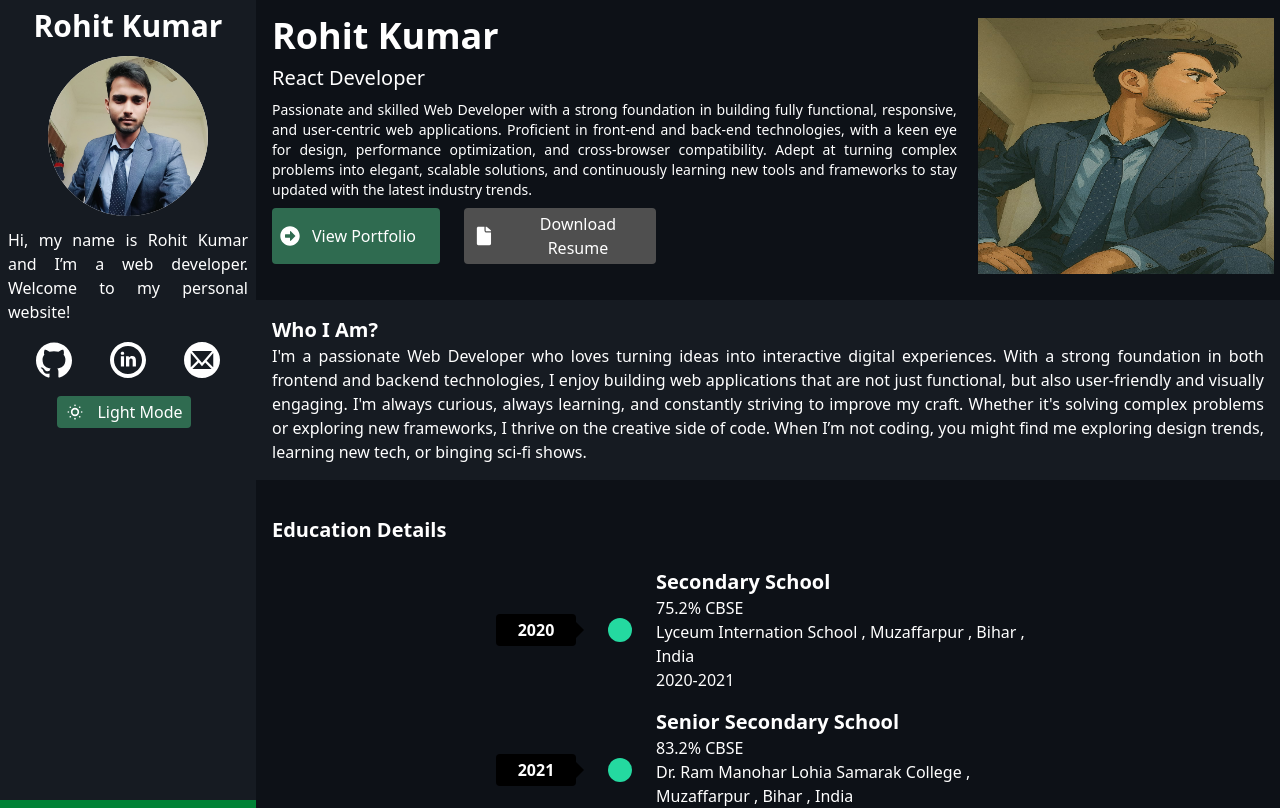
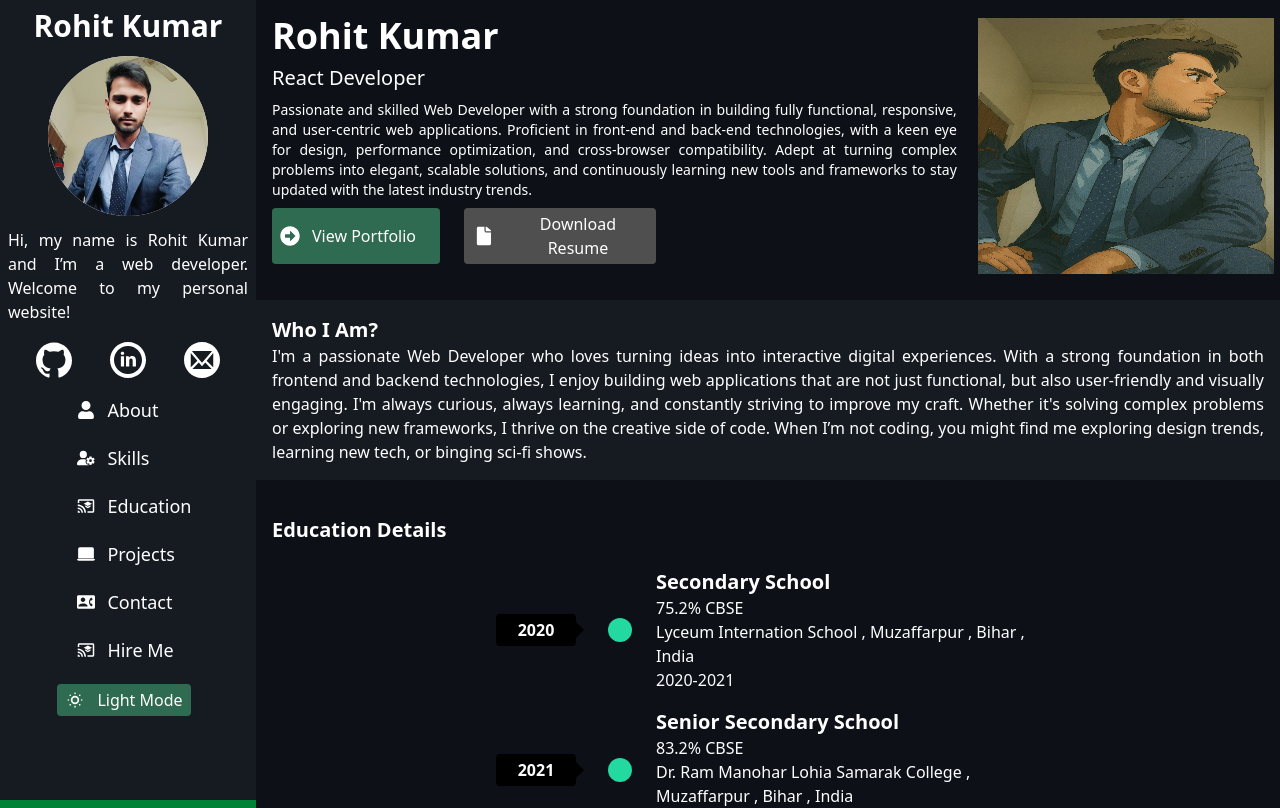
Before and after one commit to RohitKumar495-hub/portfolio, a React (Vite) app in the folder client/: page / in a window 1280 px wide. Shown: the top 808 px of the page. Built offline with nearby package versions, Linux system fonts and the light colour scheme.

Commit message:
try to fix

```diff
--- a/client/src/common/NavBar.jsx
+++ b/client/src/common/NavBar.jsx
@@ -15,7 +15,7 @@ const NavBar = ({darkMode , setDarkMode , close}) => {
 
   return (
     <section className='grid lg:gap-5 gap-4'>
-{/*
+
         {
             navItems.map((data , index) => {
                 return (
@@ -35,7 +35,7 @@ const NavBar = ({darkMode , setDarkMode , close}) => {
                     </Link>
                 )
             })
-        } */}
+        }
 
         <button type='button' onClick={() => {
             setDarkMode(prev => !prev)
--- a/client/src/components/About.jsx
+++ b/client/src/components/About.jsx
@@ -8,7 +8,6 @@ const About = ({darkMode}) => {
     whileInView={{ x: 0, opacity: 1 }}
     transition={{ duration: 2, ease: "easeOut" }}
     viewport={{ once: false, amount: 0.2 }} // optional settings
-    id='about'
     className={`p-4 ${darkMode ? 'bg-[#161B22]' : 'bg-[#EEFFF6]'}`}>
 
         <h1 className='text-xl font-bold'>Who I Am?</h1>
--- a/client/src/components/Contact.jsx
+++ b/client/src/components/Contact.jsx
@@ -33,7 +33,6 @@ const Contact = ({darkMode}) => {
             whileInView={{ x: 0, opacity: 1 }}
             transition={{ duration: 2, ease: "easeOut" }}
             viewport={{ once: false, amount: 0.2 }}
-            id='contact'
             className='p-4 pb-0 mb-0'
         >
 
--- a/client/src/components/EducationDetails.jsx
+++ b/client/src/components/EducationDetails.jsx
@@ -9,7 +9,6 @@ const EducationDetails = ({darkMode}) => {
             whileInView={{ y: 0, opacity: 1 }}
             transition={{ duration: 2, ease: "easeOut" }}
             viewport={{ once: false, amount: 0.5 }}
-            id='education'
             className={`p-4 ${darkMode ? 'bg-[#0D1117]' : 'bg-red-50'} grid gap-6 mb-4`}
         >
 
--- a/client/src/components/ProjectDetails.jsx
+++ b/client/src/components/ProjectDetails.jsx
@@ -7,7 +7,7 @@ import { Link } from 'react-router-dom'
 const ProjectDetails = ({ darkMode }) => {
     return (
 
-        <section id='project' className={`grid gap-6 p-4 ${darkMode ? 'bg-[#161B22]' : 'bg-red-50'}`}>
+        <section className={`grid gap-6 p-4 ${darkMode ? 'bg-[#161B22]' : 'bg-red-50'}`}>
 
             <h1 className='font-bold text-xl'>My Projects</h1>
 
--- a/client/src/components/SkillsDetails.jsx
+++ b/client/src/components/SkillsDetails.jsx
@@ -4,7 +4,7 @@ import skillDetails from '../data/skillsDetails';
 const SkillsDetails = ({ darkMode }) => {
     return (
 
-<section id='skill' className={`grid gap-6 p-4 ${darkMode ? 'text-[#E6EDF3]' : 'bg-amber-50'} overflow-x-auto scrollbar-hide`}>
+<section className={`grid gap-6 p-4 ${darkMode ? 'text-[#E6EDF3]' : 'bg-amber-50'} overflow-x-auto scrollbar-hide`}>
 
 <h1 className='font-bold text-xl'>Skills Details</h1>
 
--- a/client/src/pages/HomePage.jsx
+++ b/client/src/pages/HomePage.jsx
@@ -66,28 +66,35 @@ const HomePage = () => {
 
                     {/* About Section */}
 
-                    <div className='overflow-hidden'>
+                    <div id='about' className='overflow-hidden'>
                         <About darkMode={darkMode}/>
                     </div>
 
 
                     {/* Education Section */}
 
-                    <div className='overflow-hidden'>
+                    <div  id='education' className='overflow-hidden'>
                         <EducationDetails darkMode={darkMode}/>
                     </div>
 
                     {/* Skills section */}
 
-                    <SkillsDetails darkMode={darkMode}/>
+                    <div id='skills'>
+                        <SkillsDetails darkMode={darkMode}/>
+                    </div>
+
 
                     {/* Projects sectiom */}
 
-                    <ProjectDetails darkMode={darkMode}/>
+                    <div id='project'>
+                        <ProjectDetails darkMode={darkMode}/>
+
+                    </div>
+
 
                     {/* Contact Section */}
 
-                    <div className='overflow-hidden'>
+                    <div id='contact' className='overflow-hidden'>
                         <Contact darkMode={darkMode}/>
                     </div>
 
```
